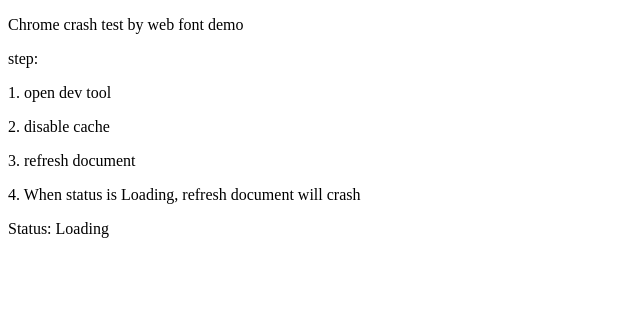
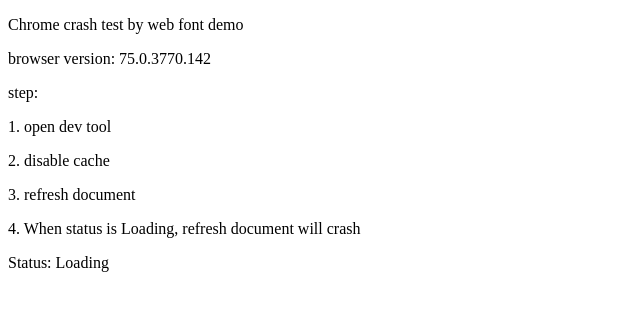
Before and after one commit to LypGitHub/LypGitHub.github.io, a plain HTML site: page font-crash.html in a window 1280 px wide. Shown: the whole page, without its empty margins (0-640 px from the left). Drawn offline with Linux system fonts and the light colour scheme; a web font is replaced by a local one.

Commit message:
chore: add step

```diff
--- a/font-crash.html
+++ b/font-crash.html
@@ -8,6 +8,7 @@
 </head>
 <body>
     <p>Chrome crash test by web font demo</p>
+    <p>browser version: 75.0.3770.142</p>
     <p>step:</p>
     <p>1. open dev tool</p>
     <p>2. disable cache</p>
```
